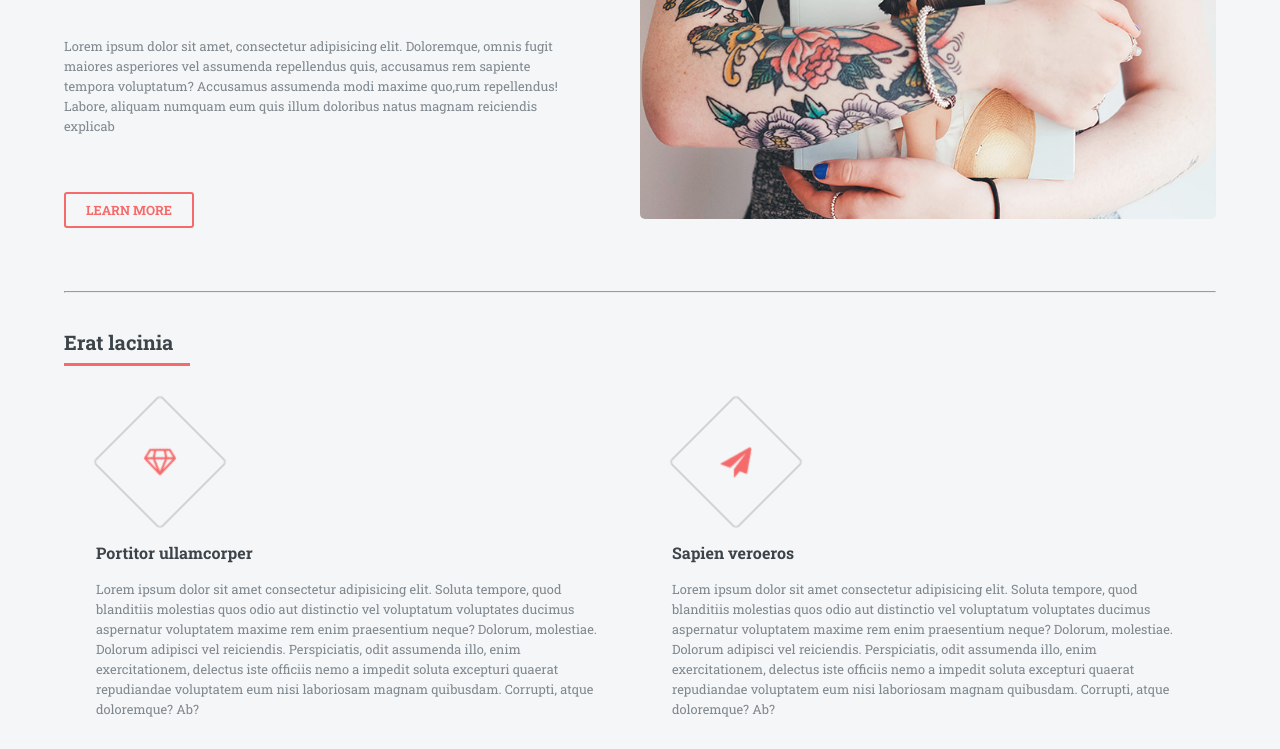
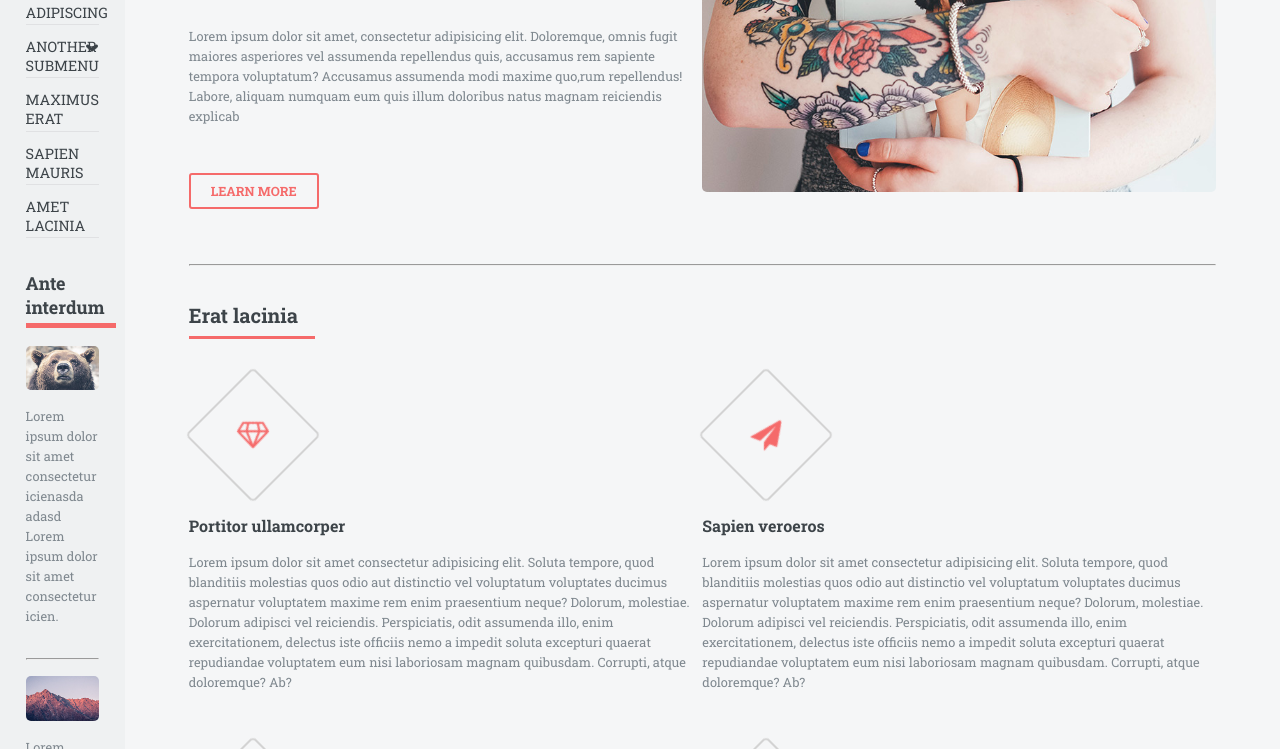
Before and after one commit to khazaddoom/blog-website, a website built with Parcel: page src/index.html in a window 1280 px wide. Shown: the part 351-1100 px from the top of the page. Built offline with nearby package versions, Linux system fonts and the light colour scheme.

Commit message:
desktop layout intial

```diff
--- a/src/components/_achievements.scss
+++ b/src/components/_achievements.scss
@@ -28,15 +28,16 @@
         }
     }
 }
-@media only screen and (min-width: 600px) {
+@media only screen and (min-width: 1024px) {
     .achievements {
         &-item-container {
             display: flex;
+            flex-wrap: wrap;
+            // gap: 0.85rem;
             justify-content: space-between;
-            flex-wrap: wrap;
         }
         &__item {
-            width: 40vw;
+            width: 48%;
         }
     }
 }
--- a/src/components/_features.scss
+++ b/src/components/_features.scss
@@ -39,7 +39,7 @@
     }
 }
 
-@media only screen and (min-width: 600px) {
+@media only screen and (min-width: 1024px) {
     .features {
         &-item-container {
             display: flex;
@@ -47,7 +47,7 @@
             flex-wrap: wrap;
         }
         &__item {
-            width: 40vw;
+            width: 50%;
         }
     }
 }
--- a/src/components/_global.scss
+++ b/src/components/_global.scss
@@ -15,3 +15,7 @@ body {
 hr {
     background-color: $bg-gray--light2;
 }
+
+.desktop-full {
+    display: flex;
+}
--- a/src/components/_hero.scss
+++ b/src/components/_hero.scss
@@ -42,7 +42,7 @@
     }
 }
 
-@media only screen and (min-width: 600px) {
+@media only screen and (min-width: 1024px) {
     .hero {
         &__content {
             display: flex;
--- a/src/components/_menu.scss
+++ b/src/components/_menu.scss
@@ -125,3 +125,13 @@ footer {
     position: sticky;
     top: 0;
 }
+
+@media only screen and (min-width: 1024px) {
+    aside {
+        display: block !important;
+        height: auto;
+        position: static;
+        width: 70%;
+        padding: 0 2%;
+    }
+}
--- a/src/index.html
+++ b/src/index.html
@@ -19,7 +19,7 @@
             <span><img src="./assets/images/medium.png" alt="medium" class="icon"></span>
         </section>
     </section>
-
+    <section class="desktop-full">
         <aside id="main-menu" class="main-menu hide">
             <section class="search-container">
                 <input type="text" placeholder="Search" name="search" id="search">
@@ -193,6 +193,7 @@
                 </div>
             </section>
         </div>
+    </section>
     <script src="./scripts/main.js"></script>
 </body>
 </html>
```
Lines whose indentation alone changed are shown as unchanged.
